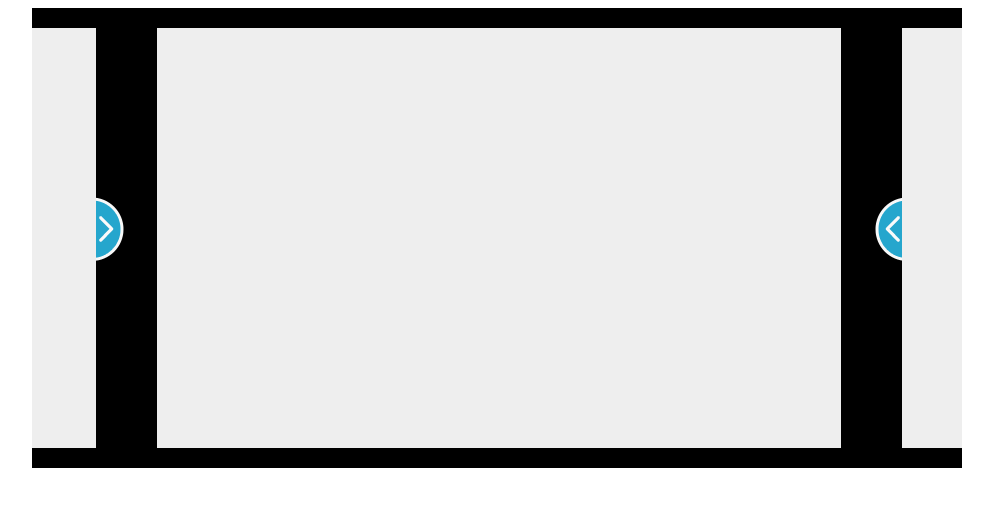
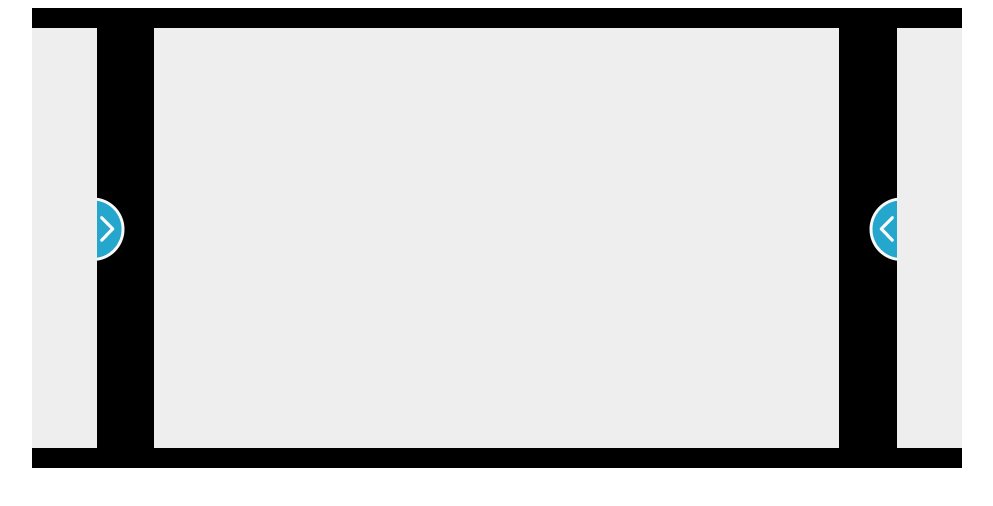
Before and after one commit to todoubled/hotswap, a plain HTML site: page index.html in a window 1280 px wide. Shown: the whole page, without its empty margins (143-1136 px from the left). Drawn offline with nearby package versions, Linux system fonts and the light colour scheme.

```diff
--- a/index.html
+++ b/index.html
@@ -3,32 +3,32 @@
 <head>
 	<title>jQuery hotSwap</title>
 	<style type="text/css">
-		.swap-wrapper { width:930px; height:460px; margin:0 auto; background:#000; overflow: hidden!important; }
+		.swap-wrapper { width:930px; height:460px; margin:0 auto; background:#000; overflow:hidden!important; }
 		.swap-inner { position:relative; top:20px; z-index:999; }
 		.swap-nav { position:relative; top:180px; cursor:pointer; z-index:99; }
-		.right {  position:absolute; left:838px; top:5px; z-index:9; cursor:pointer; }
-		.left { position:absolute; left:59px; z-index:9; cursor:pointer; }
+		.right {  position:absolute; right:60px; top:5px; z-index:9; }
+		.left { position:absolute; left:60px; z-index:9; }
 		#left,
 		#middle,
-		#right { width:684px; height:420px; background:#eee; position:absolute; }
-		#left { left:-620px;}
-		#middle { left:125px; }
-		#right { left:870px; }
+		#right { width:685px; height:420px; background:#eee; position:absolute; }
+		#left { left:-620px; }
+		#middle { left:122px; }
+		#right { left:865px; }
 	</style>
 </head>
 <body>
 	<div class="swap-wrapper">
 		<div class="swap-nav">
-			<img src="swap-left.png" alt="Swap Left" class="left" />
-			<img src="swap-right.png" alt="Swap Right" class="right" />
+			<a href="#" class="left"><img src="swap-left.png" alt="Swap Left" /></a>
+			<a href="#" class="right"><img src="swap-right.png" alt="Swap Right" /></a>
 		</div>
 
 		<div class="swap-inner">
-			<div id="left"></div>
+			<section id="left"></section>
 
-			<div id="middle"></div>
+			<section id="middle"></section>
 
-			<div id="right"></div>
+			<section id="right"></section>
 		</div>
 	</div><!-- end .swap-wrapper -->
 
--- a/jquery.hotswap.js
+++ b/jquery.hotswap.js
@@ -4,16 +4,17 @@
 
 (function() {
 	// Config - use options hash
-	var swapElem = "div",
+	var swapElem = "section",
+		swapInnerWrapper = ".swap-inner",
+		swapCtlWrapper = ".swap-nav",
 		leftCtlSelector = ".left",
 		rightCtlSelector = ".right",
-		swapInnerWrapper = ".swap-inner",
-		swapCtlWrapper = ".swap-nav",
 		swapSpeed = 400;
 
 
 
 	$.fn.hotSwap = function() {
+		$(this).each(function() {
 			var swaps = [ ],
 				eachSwap = $(this).find(swapInnerWrapper).find(swapElem),
 				leftCtl = $(this).find(swapCtlWrapper).find(leftCtlSelector),
@@ -97,5 +98,6 @@
 			}, function() {
 				rightSwapReverse();
 			});
+		});
     };
 })(jQuery);
```
Lines whose indentation alone changed are shown as unchanged.
